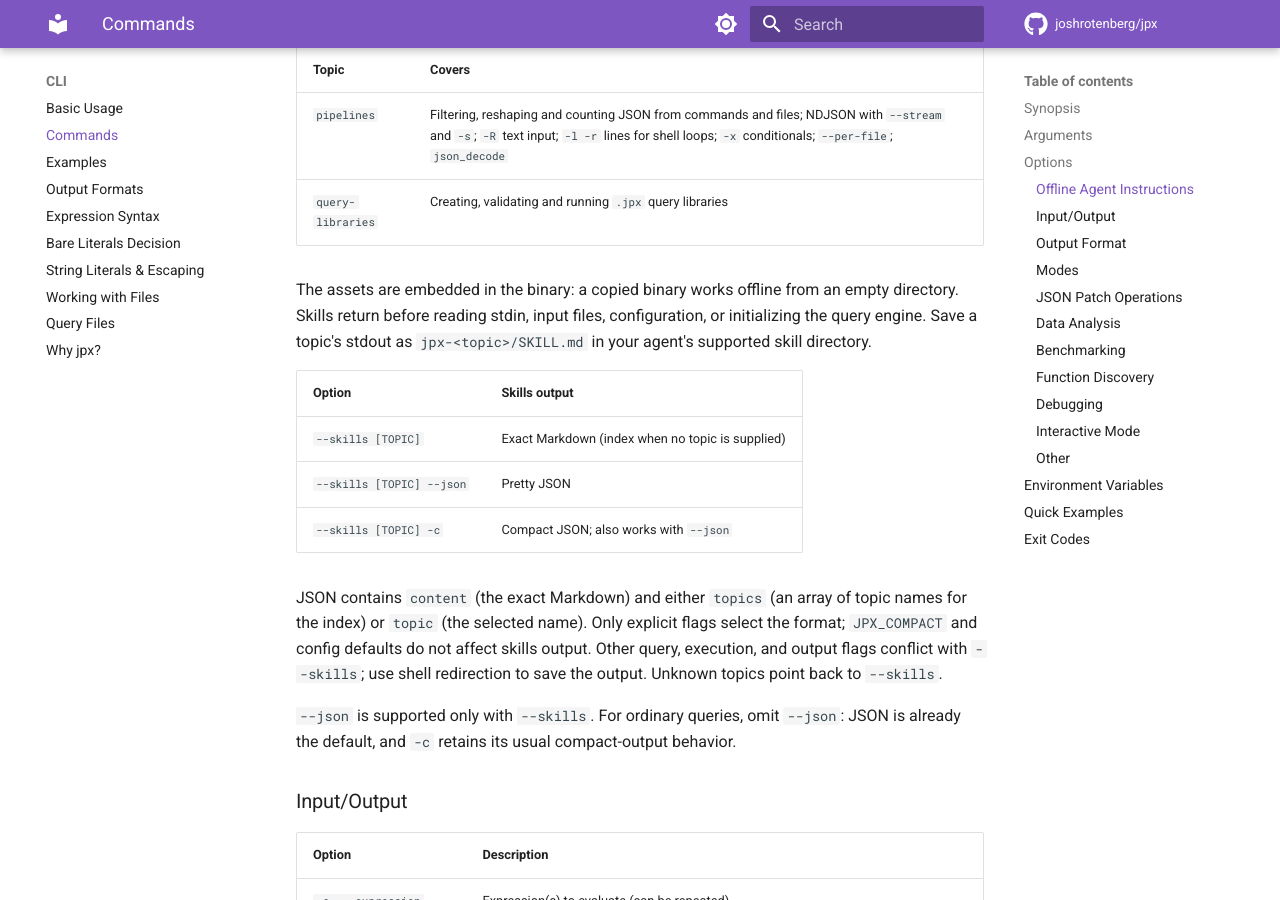
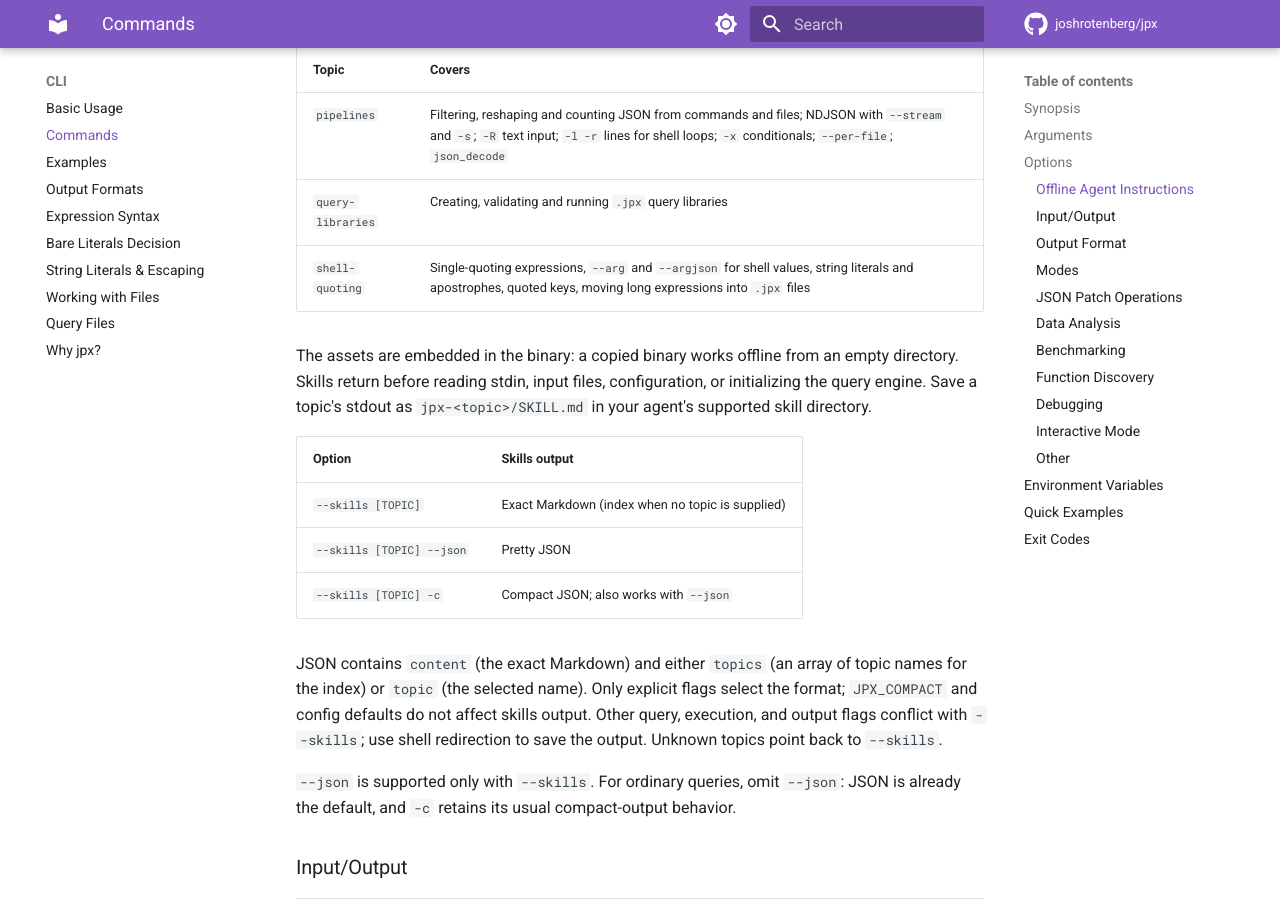
Before and after one commit to joshrotenberg/jpx, an MkDocs documentation site: the page built from docs/src/cli/commands.md, in a window 1280 px wide and 900 px high, scrolled down 740 px. Built offline with MkDocs 1.6.1 and Material for MkDocs 9.7.7, drawn with Linux system fonts in a browser that asks for light colours; comment, search, counter and statistics services are not loaded.

Commit message:
docs(cli): list the shell-quoting skills topic

```diff
--- a/docs/src/cli/commands.md
+++ b/docs/src/cli/commands.md
@@ -26,6 +26,7 @@ output. Shipped topics:
 |-------|--------|
 | `pipelines` | Filtering, reshaping and counting JSON from commands and files; NDJSON with `--stream` and `-s`; `-R` text input; `-l -r` lines for shell loops; `-x` conditionals; `--per-file`; `json_decode` |
 | `query-libraries` | Creating, validating and running `.jpx` query libraries |
+| `shell-quoting` | Single-quoting expressions, `--arg` and `--argjson` for shell values, string literals and apostrophes, quoted keys, moving long expressions into `.jpx` files |
 
 The assets are embedded in the binary: a copied binary works offline from an
 empty directory. Skills return before reading stdin, input files, configuration,
```
